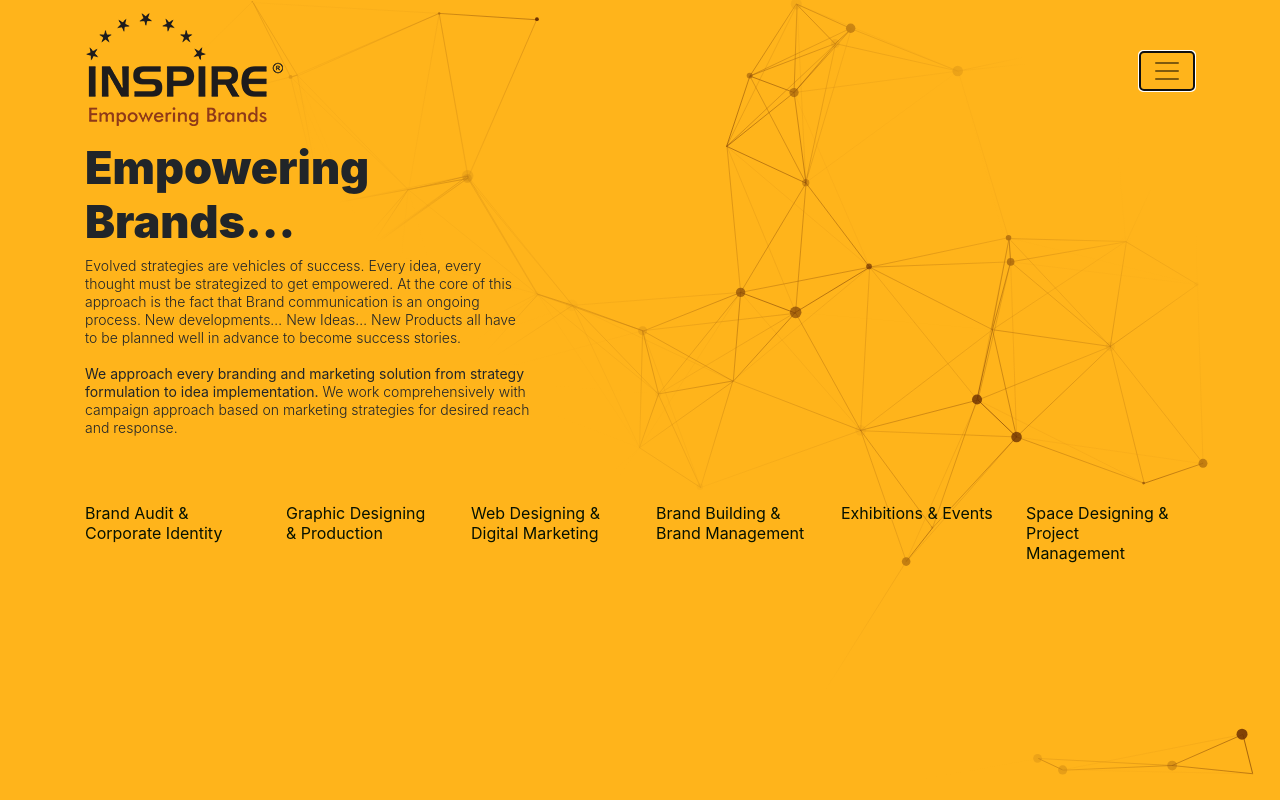
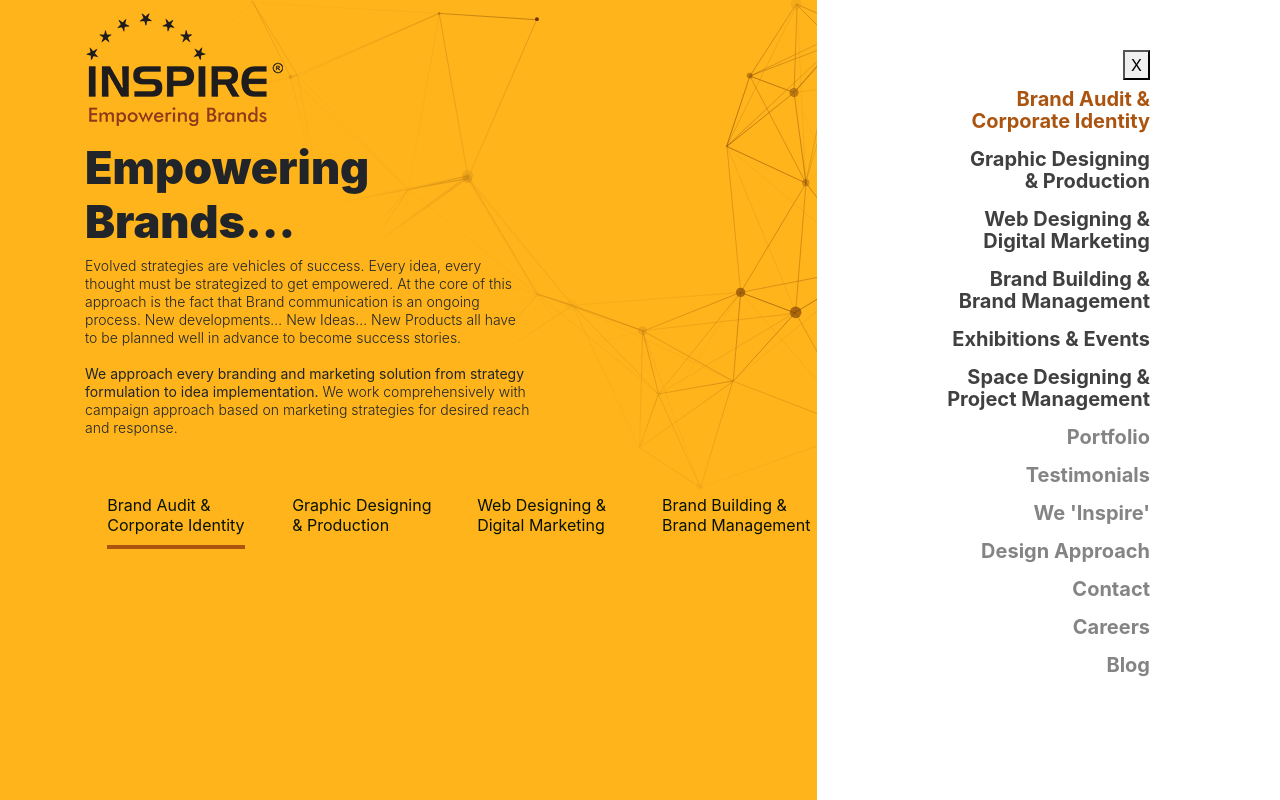
Before and after one commit to BeeBeeWeb/inspire-new, a plain HTML site: page index.html in a window 1280 px wide. Both pictures are taken after a click on the button "Toggle navigation". Shown: the top 800 px of the page. Drawn offline with Linux system fonts and the light colour scheme.

Commit message:
Home page- Added header with navigation links

```diff
--- a/index.html
+++ b/index.html
@@ -35,11 +35,11 @@
       <nav class="navbar navbar-light">
 
         <div class="container">
-          <a class="navbar-brand" href="#">
+          <a class="navbar-brand" href="index.html">
             <img src="images/Inspire-Logo.png" alt="Inspire Logo" class="img-fluid" />
           </a>
 
-          <button class="navbar-toggler" type="button" data-toggle="collapse" data-target="" aria-controls="navbarNav"
+          <button class="navbar-toggler" type="button" data-toggle="collapse" data-target="#navbarNav" aria-controls="navbarNav"
             aria-expanded="false" aria-label="Toggle navigation">
             <span class="navbar-toggler-icon"></span>
           </button>
@@ -48,29 +48,57 @@
             <button type="button" data-toggle="collapse" data-target="#navbarNav">X</button>
             <ul class="navbar-nav">
               <li class="nav-item active">
-                <a class="nav-link primary-link" href="">Brand Audit &amp; Corporate Identity</a>
+                <a class="nav-link primary-link" href="portfolio.html#brand-audit-corporate-identity">Brand Audit &amp; <br/> Corporate Identity</a>
               </li>
 
               <li class="nav-item">
-                <a class="nav-link primary-link" href="">Graphic Designing &amp; Production</a>
+                <a class="nav-link primary-link" href="portfolio.html#graphic-designing-production">Graphic Designing <br/>  &amp; Production</a>
               </li>
 
               <li class="nav-item">
-                <a class="nav-link primary-link" href="">Web Designing &amp; Digital Marketing</a>
+                <a class="nav-link primary-link" href="portfolio.html#web-designing-digital-marketing">Web Designing &amp;<br/>  Digital Marketing</a>
               </li>
 
 
               <li class="nav-item">
-                <a class="nav-link primary-link" href="">Brand Building &amp; Brand Management</a>
+                <a class="nav-link primary-link" href="portfolio.html#brand-building-brand-management">Brand Building &amp; <br/>  Brand Management</a>
               </li>
 
 
               <li class="nav-item">
-                <a class="nav-link primary-link" href="">Exhibitions &amp; Events</a>
+                <a class="nav-link primary-link" href="portfolio.html#exhibitions-events">Exhibitions &amp; Events</a>
               </li>
 
               <li class="nav-item">
-                <a class="nav-link primary-link" href="">Space Designing &amp; Project Management</a>
+                <a class="nav-link primary-link" href="portfolio.html#space-designing-project-management">Space Designing &amp;<br/>  Project Management</a>
+              </li>
+
+              <li class="nav-item">
+                <a class="nav-link secondary-link" href="portfolio.html">Portfolio</a>
+              </li>
+
+              <li class="nav-item">
+                <a class="nav-link secondary-link" href="">Testimonials</a>
+              </li>
+
+              <li class="nav-item">
+                <a class="nav-link secondary-link" href="">We 'Inspire'</a>
+              </li>
+
+              <li class="nav-item">
+                <a class="nav-link secondary-link" href="">Design Approach</a>
+              </li>
+
+              <li class="nav-item">
+                <a class="nav-link secondary-link" href="">Contact</a>
+              </li>
+
+              <li class="nav-item">
+                <a class="nav-link secondary-link" href="">Careers</a>
+              </li>
+
+              <li class="nav-item">
+                <a class="nav-link secondary-link" href="">Blog</a>
               </li>
 
             </ul>
@@ -110,29 +138,29 @@
 
       <ul class="nav sticky-nav flex-row flex-wrap">
         <li class="nav-item active">
-          <a class="nav-link primary-link" href="">Brand Audit &amp; Corporate Identity</a>
+          <a class="nav-link" href="portfolio.html#brand-audit-corporate-identity">Brand Audit &amp; <br/> Corporate Identity</a>
         </li>
 
         <li class="nav-item">
-          <a class="nav-link primary-link" href="">Graphic Designing &amp; Production</a>
+          <a class="nav-link" href="portfolio.html#graphic-designing-production">Graphic Designing <br/>  &amp; Production</a>
         </li>
 
         <li class="nav-item">
-          <a class="nav-link primary-link" href="">Web Designing &amp; Digital Marketing</a>
+          <a class="nav-link" href="portfolio.html#web-designing-digital-marketing">Web Designing &amp;<br/>  Digital Marketing</a>
         </li>
 
 
         <li class="nav-item">
-          <a class="nav-link primary-link" href="">Brand Building &amp; Brand Management</a>
+          <a class="nav-link" href="portfolio.html#brand-building-brand-management">Brand Building &amp; <br/>  Brand Management</a>
         </li>
 
 
         <li class="nav-item">
-          <a class="nav-link primary-link" href="">Exhibitions &amp; Events</a>
+          <a class="nav-link" href="portfolio.html#exhibitions-events">Exhibitions &amp; Events</a>
         </li>
 
         <li class="nav-item">
-          <a class="nav-link primary-link" href="">Space Designing &amp; Project Management</a>
+          <a class="nav-link" href="portfolio.html#space-designing-project-management">Space Designing &amp;<br/>  Project Management</a>
         </li>
 
       </ul>
--- a/scss/layout/_header.scss
+++ b/scss/layout/_header.scss
@@ -3,27 +3,59 @@
   background: #fff;
   right: 0;
   top: 0;
-  padding: 35px 50px;
+  padding: 50px 130px;
+  min-height: 100vh;
+  max-height: 100vh;
+  overflow-y: auto;
+  //@include transition(height 1S linear);
 }
 .main-header{
   position: relative;
   z-index: 2;
 }
+.navbar-light{
+  .navbar-nav {
+    .active{
+      .nav-link {
+        color: #ab5410;
+      }
+    }
+    .nav-link{
+      &:hover, &:focus{
+        color: #ab5410;
+      }
+    }
+    .primary-link{
+      color: #404040;
+    }
+    .secondary-link{
+      color: #848484;
+    }
+  }
+}
 .navbar-nav {
-  .primary-link{
+  .nav-link{
     font-size: 20px;
     line-height: 22px;
+    font-weight: 700;
   }
 }
 .sticky-nav {
   margin-top:40px;
   position: relative;
   li{
-    flex-basis:16.666%;
+    flex-basis:14.666%;
+    margin-left: 2%;
     &:first-child {
       a{
         padding-left: 0;
+        margin-left:0;
 
+      }
+    }
+    &.active{
+      a{
+        border-bottom: 4px solid #ab5410;
       }
     }
   }
@@ -33,6 +65,8 @@
     font-size: 16px;
     line-height: 20px;
     font-weight: 400;
+    padding: 0 0 10px;
+    display: inline-block;
     transition: all 0.2s Ease-in-out;
     &:hover{
       margin-top: 14px;
--- a/scss/style.scss
+++ b/scss/style.scss
@@ -1,3 +1,6 @@
+/* Abstracts - variables, functions, mixins, placeholders, etc */
+@import 'abstracts/mixins';
+
 /* layout - navigation, grid, header, footer, sidebar, forms, etc */
 @import 'layout/header';
 //@import 'layout/footer';
```
Also changed, not shown: css/style.css, 1 other file.
